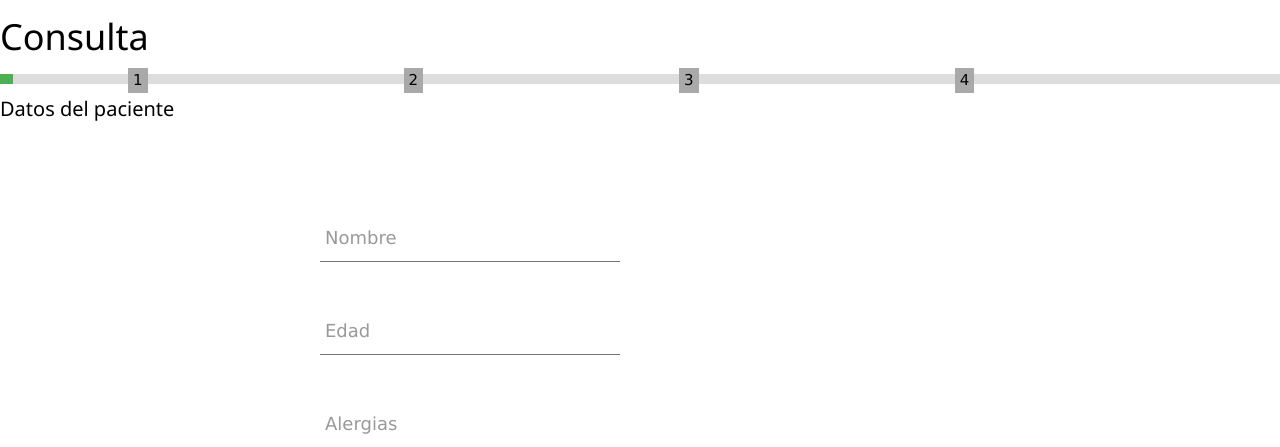
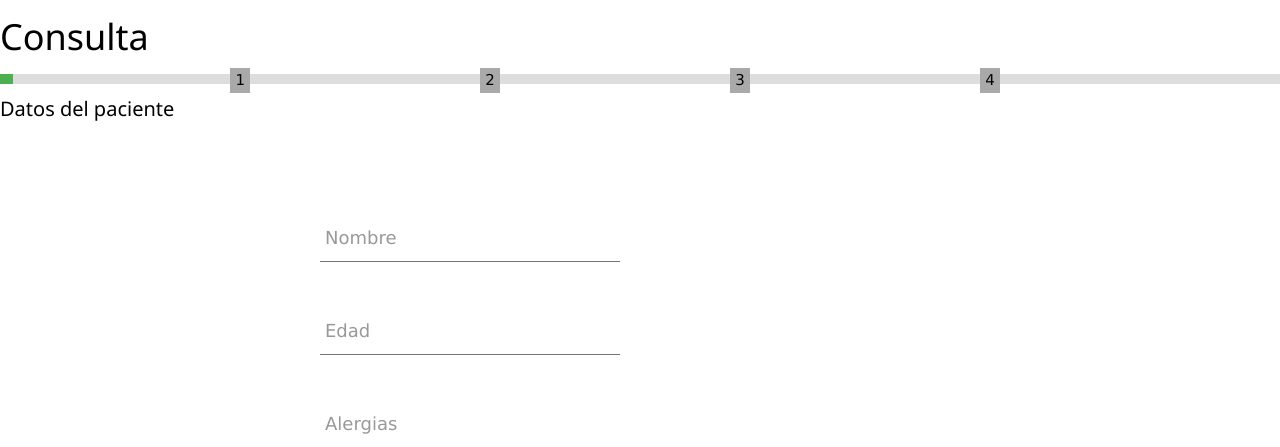
Before and after one commit to lansMX/citas_control, a PHP site: page /module/Citas/view/citas/citas/consultar.phtml in a window 1280 px wide. Shown: the top 447 px of the page. Run offline with PHP 8.4, Linux system fonts and the light colour scheme; some libraries are stand-ins or nearby versions.

Commit message:
Falta el efecto de formulario

```diff
--- a/module/Citas/view/citas/citas/consultar.phtml
+++ b/module/Citas/view/citas/citas/consultar.phtml
@@ -28,7 +28,7 @@
 	    z-index: 0;
 	}
 	.elem-step{
-		margin: -6px 10%;
+		margin: -6px 0 0 18%;
 	    padding: 1px 5px;
 	    background: darkgray;
 	    float: left;
@@ -195,4 +195,12 @@ input:focus ~ label, input:valid ~ label 		{
         	}
       	}
     }
+
+    $("#nombrePacinte").on('keypress', (event) => {
+    	console.log(event.which);
+    });
+
+    $("#opcion-sig").click((event) => {
+
+    });
 </script>
```
